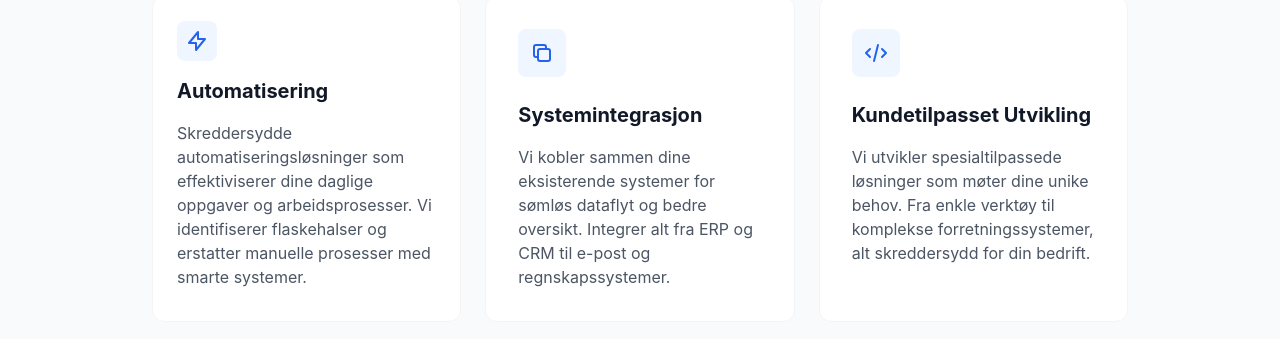
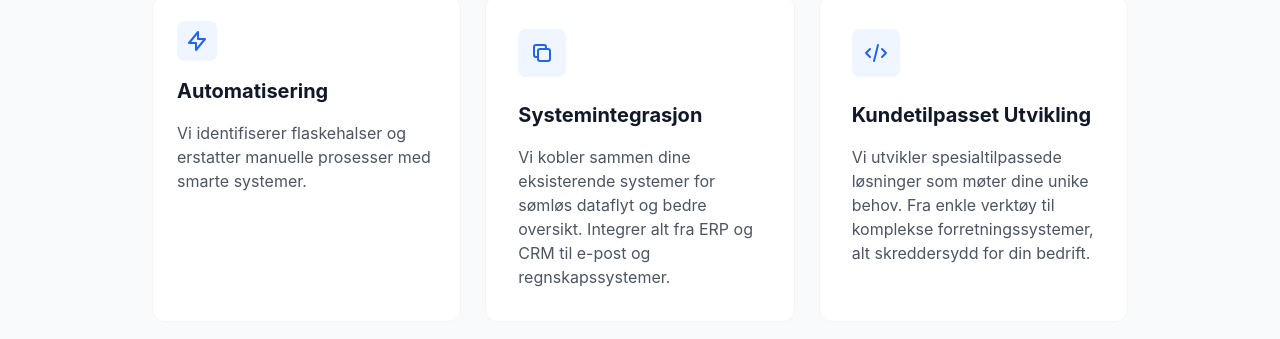
Before and after one commit to henrikfossum/ithappens-nettside, a Next.js app: page / in a window 1280 px wide. Shown: the part 940-1279 px from the top of the page. Built offline with nearby package versions, Linux system fonts and the light colour scheme.

Commit message:
Update contact form

```diff
--- a/pages/index.js
+++ b/pages/index.js
@@ -181,8 +181,7 @@ export default function Home() {
               </div>
               <h3 className="text-xl font-bold text-gray-900 dark:text-white mb-4">Automatisering</h3>
               <p className="text-gray-600 dark:text-gray-300">
-                Skreddersydde automatiseringsløsninger som effektiviserer dine daglige oppgaver og
-                arbeidsprosesser. Vi identifiserer flaskehalser og erstatter manuelle prosesser med smarte systemer.
+                Vi identifiserer flaskehalser og erstatter manuelle prosesser med smarte systemer.
               </p>
             </div>
 
```
